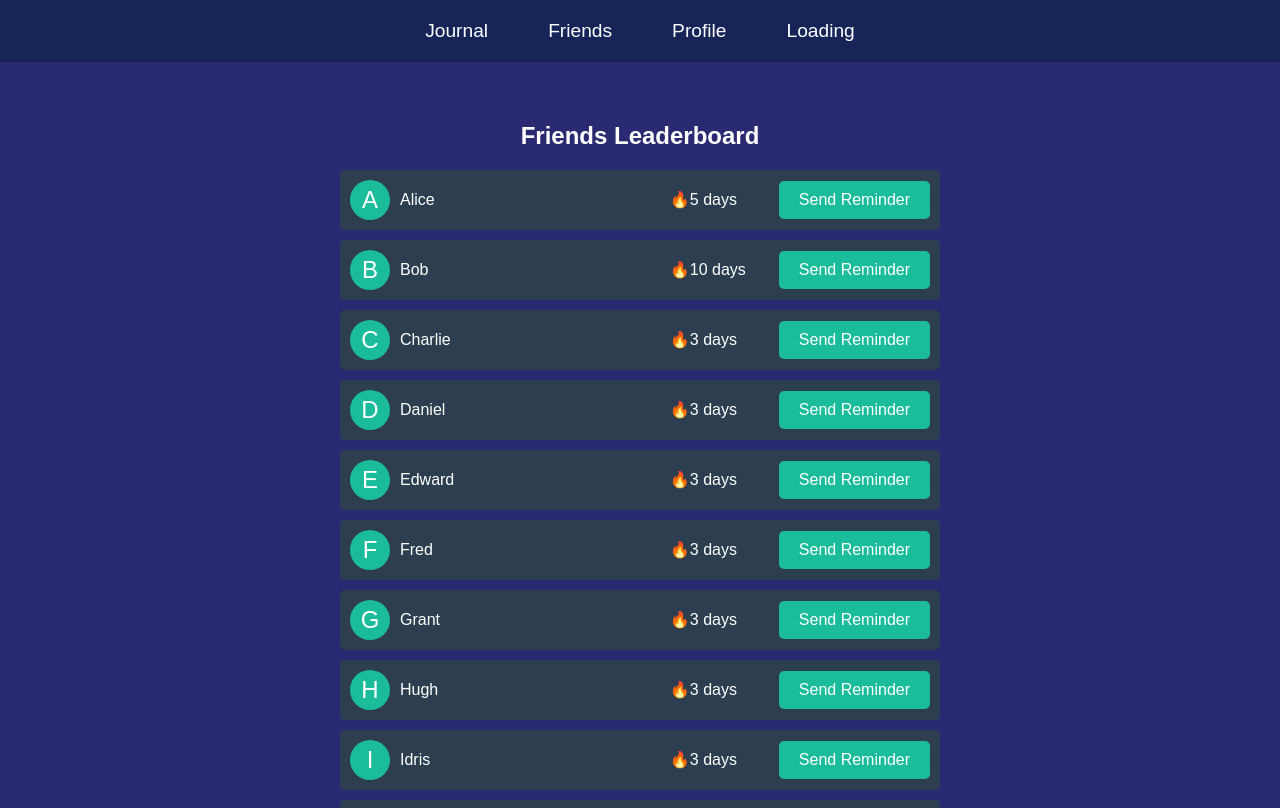
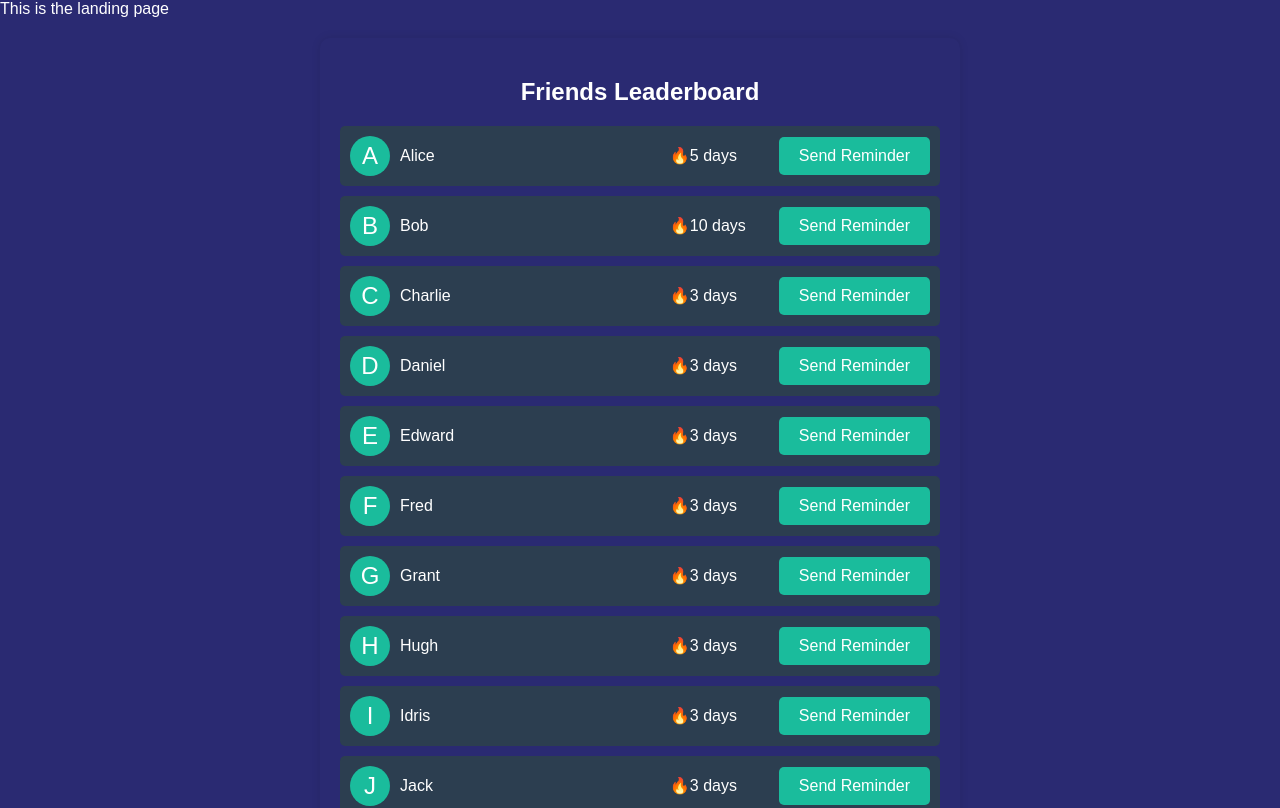
Before and after one commit to jimmydeen/zen-journal, a React (Create React App) app in the folder frontend/: page /friends in a window 1280 px wide. Shown: the top 808 px of the page. Built offline with nearby package versions, Linux system fonts and the light colour scheme.

Commit message:
wrapping all ui components in a context to get SPA to work

```diff
--- a/frontend/src/App.js
+++ b/frontend/src/App.js
@@ -1,29 +1,14 @@
 import React from 'react';
-import { BrowserRouter as Router, Route, Routes, Link } from 'react-router-dom';
 import './App.css';
-import Journal from './Journal';
-import Friends from './Friends';
-import Profile from './Profile';
-import LoadingScreen from './LoadingScreen';
+import { AuthContext } from './AuthContext';
+import AppRouter from './AppRouter';
+
 
 function App() {
   return (
-    <Router>
-      <div className="app">
-        <nav className="tab-bar">
-          <Link to="/" className="tab">Journal</Link>
-          <Link to="/friends" className="tab">Friends</Link>
-          <Link to="/profile" className="tab">Profile</Link>
-          <Link to="/loading" className="tab">Loading</Link>
-        </nav>
-        <Routes>
-          <Route exact path="/" element={<Journal />} />
-          <Route path="/friends" element={<Friends />} />
-          <Route path="/profile" element={<Profile />} />
-          <Route path="/loading" element={<LoadingScreen />} />
-        </Routes>
-      </div>
-    </Router>
+  <AuthContext.Provider>
+    <AppRouter/>
+  </AuthContext.Provider>
   );
 }
 
--- /dev/null
+++ b/frontend/src/AppRouter.js
@@ -0,0 +1,17 @@
+import { BrowserRouter as Router } from 'react-router-dom';
+import Navbar from './Navbar';
+import Pages from './Pages';
+import Landing from './Landing';
+import { AuthContext } from './AuthContext';
+import { useContext } from 'react';
+
+function AppRouter() {
+  const aC = useContext(AuthContext)
+  return (
+    <Router>
+      {aC?.isLoggedIn ?  <Navbar/> : <Landing></Landing>}
+      <Pages/>
+    </Router>
+  )
+}
+export default AppRouter
--- /dev/null
+++ b/frontend/src/AuthContext.js
@@ -0,0 +1,3 @@
+import { createContext } from "react";
+
+export const AuthContext = createContext({})
--- /dev/null
+++ b/frontend/src/Landing.js
@@ -0,0 +1,11 @@
+import React from 'react';
+import './App.css';
+
+function Landing() {
+  return (
+    <>
+      This is the landing page
+    </>
+  )
+}
+export default Landing
--- /dev/null
+++ b/frontend/src/Navbar.js
@@ -0,0 +1,16 @@
+import React from "react"
+import { Link } from 'react-router-dom'
+import { AuthContext } from "./AuthContext"
+import { useContext } from "react"
+
+function Navbar() {
+  return (
+      <nav className="tab-bar">
+        <Link to="/" className="tab">Journal</Link>
+        <Link to="/friends" className="tab">Friends</Link>
+        <Link to="/profile" className="tab">Profile</Link>
+        <Link to="/loading" className="tab">Loading</Link>
+      </nav>
+  )
+}
+export default Navbar
--- /dev/null
+++ b/frontend/src/Pages.js
@@ -0,0 +1,19 @@
+import React from "react"
+import { Route, Routes } from 'react-router-dom';
+
+import Journal from './Journal';
+import Friends from './Friends';
+import Profile from './Profile';
+
+function Pages() {
+  return (
+    <div className="app">
+      <Routes>
+        <Route exact path="/journal" element={<Journal />} />
+        <Route path="/friends" element={<Friends />} />
+        <Route path="/profile" element={<Profile />} />
+      </Routes>
+    </div>
+  )
+}
+export default Pages
```
